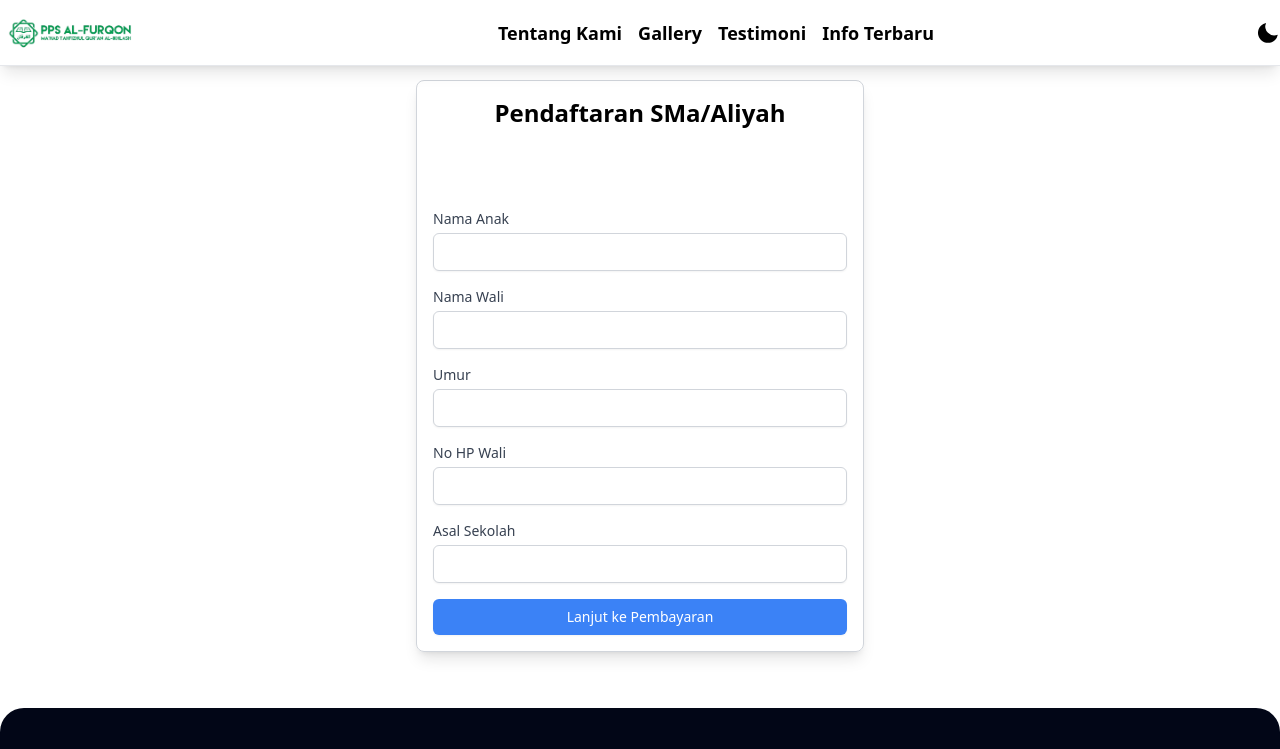
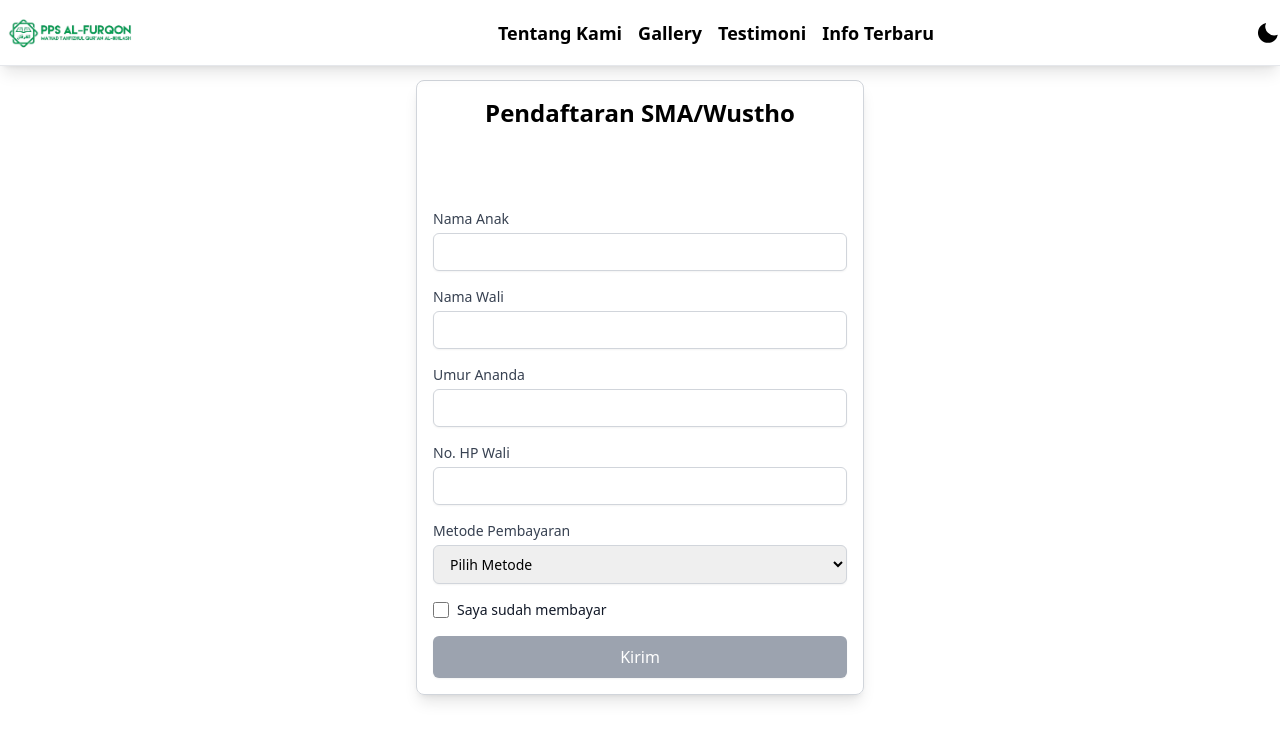
Before and after one commit to anwarchoirawr/NewPps, a React (Vite) app: page /NewPps/formulir-sma in a window 1280 px wide. Shown: the top 749 px of the page. Built offline with nearby package versions, Linux system fonts and the light colour scheme.

Commit message:
merubah fitur formulir sma

```diff
--- a/src/components/Pendaftaran/FormulirSma.jsx
+++ b/src/components/Pendaftaran/FormulirSma.jsx
@@ -1,5 +1,6 @@
 import React, { useState, useRef, useEffect } from 'react';
-import { useNavigate } from 'react-router-dom'; // Import useNavigate
+import { useNavigate } from 'react-router-dom';
+import { FaClipboard, FaClipboardCheck } from 'react-icons/fa'; // Import ikon copy
 
 const FormulirSma = () => {
   const [formData, setFormData] = useState({
@@ -7,22 +8,22 @@ const FormulirSma = () => {
     namaWali: '',
     umur: '',
     noHpWali: '',
-    asalSekolah: '',
+    metodePembayaran: '',
     buktiPembayaran: null,
     sudahMembayar: false,
   });
   const [errorMessage, setErrorMessage] = useState('');
   const [successMessage, setSuccessMessage] = useState('');
+  const [isTransferPopupVisible, setIsTransferPopupVisible] = useState(false);
+  const [isCopied, setIsCopied] = useState(false); // State untuk menandai apakah nomor rekening sudah disalin
+  const [isFormValid, setIsFormValid] = useState(false); // State untuk mengatur status validitas form
   const formRef = useRef(null);
+  const navigate = useNavigate();
 
-  const navigate = useNavigate(); // Menginisialisasi hook useNavigate
-
-  // Function untuk menyimpan data form di localStorage
   const saveFormData = (data) => {
     localStorage.setItem('formDataSma', JSON.stringify(data));
   };
 
-  // Function untuk memuat data form dari localStorage
   const loadFormData = () => {
     const savedData = localStorage.getItem('formDataSma');
     if (savedData) {
@@ -31,7 +32,6 @@ const FormulirSma = () => {
     return null;
   };
 
-  // Saat form pertama kali di-load, kita ambil data dari localStorage
   useEffect(() => {
     const savedData = loadFormData();
     if (savedData) {
@@ -39,17 +39,29 @@ const FormulirSma = () => {
     }
   }, []);
 
+  useEffect(() => {
+    setIsFormValid(formData.sudahMembayar); // Update status tombol ketika checkbox berubah
+  }, [formData.sudahMembayar]);
+
   const handleChange = (e) => {
     const { name, value, type, files } = e.target;
     let newFormData = { ...formData, [name]: type === 'file' ? files[0] : value };
     setFormData(newFormData);
-    saveFormData(newFormData); // Simpan data setiap kali terjadi perubahan
+    saveFormData(newFormData);
+
+    if (name === 'metodePembayaran') {
+      if (value === 'Transfer Bank') {
+        setIsTransferPopupVisible(true);
+      } else {
+        setIsTransferPopupVisible(false);
+      }
+    }
   };
 
   const handleCheckboxChange = (e) => {
     const newFormData = { ...formData, sudahMembayar: e.target.checked };
     setFormData(newFormData);
-    saveFormData(newFormData); // Simpan data ketika checkbox berubah
+    saveFormData(newFormData);
   };
 
   const handleSubmit = async (e) => {
@@ -57,8 +69,7 @@ const FormulirSma = () => {
     setErrorMessage('');
     setSuccessMessage('');
 
-    // Validasi sederhana
-    if (!formData.namaAnak || !formData.namaWali || !formData.umur || !formData.noHpWali || !formData.asalSekolah) {
+    if (!formData.namaAnak || !formData.namaWali || !formData.umur || !formData.noHpWali || !formData.metodePembayaran) {
       setErrorMessage('Semua field harus diisi');
       return;
     }
@@ -73,13 +84,12 @@ const FormulirSma = () => {
       return;
     }
 
-    // Upload file bukti pembayaran
     const formDataToSend = new FormData();
     formDataToSend.append('namaAnak', formData.namaAnak);
     formDataToSend.append('namaWali', formData.namaWali);
     formDataToSend.append('umur', formData.umur);
     formDataToSend.append('noHpWali', formData.noHpWali);
-    formDataToSend.append('asalSekolah', formData.asalSekolah);
+    formDataToSend.append('metodePembayaran', formData.metodePembayaran);
     formDataToSend.append('buktiPembayaran', formData.buktiPembayaran);
 
     try {
@@ -97,7 +107,7 @@ const FormulirSma = () => {
         setErrorMessage(data.error);
       } else {
         setSuccessMessage(data.message);
-        localStorage.removeItem('formDataSma'); // Hapus data dari localStorage jika form sukses
+        localStorage.removeItem('formDataSma');
       }
     } catch (error) {
       setErrorMessage(error.message);
@@ -111,13 +121,51 @@ const FormulirSma = () => {
         block: 'start',
         inline: 'nearest',
       });
-      window.scrollBy(0, -60); // Sesuaikan nilai untuk menggeser ke atas
+      window.scrollBy(0, -60);
     }
   }, []);
 
+  const handleClosePopup = () => {
+    setIsTransferPopupVisible(false);
+  };
+
+  const handleCopyToClipboard = () => {
+    navigator.clipboard.writeText('713697889');
+    setIsCopied(true);
+    setTimeout(() => setIsCopied(false), 2000); // Reset status setelah 2 detik
+  };
+
   return (
     <div className="relative max-w-md mx-auto p-4 border border-gray-300 rounded-lg shadow-lg mt-20">
-      {/* Notifikasi */}
+      {isTransferPopupVisible && (
+        <div className="fixed inset-0 flex items-center justify-center bg-black bg-opacity-50">
+          <div className="bg-white p-6 rounded-lg shadow-lg max-w-sm w-full">
+            <h3 className="text-lg font-semibold mb-4">Informasi Pembayaran</h3>
+            <p>Silahkan transfer sebesar Rp 300.000 ke:</p>
+            <p className="font-semibold">
+              BSI <br />
+              <span className="text-black font-bold flex items-center">
+                713697889
+                <FaClipboard
+                  onClick={handleCopyToClipboard}
+                  className="ml-2 text-gray-600 cursor-pointer hover:text-gray-800"
+                  title="Salin nomor rekening"
+                />
+                {isCopied && <FaClipboardCheck className="ml-2 text-green-600" title="Nomor rekening disalin!" />}
+              </span>
+              <br />
+              (AN. PPS ALFURQON)
+            </p>
+            <button
+              onClick={handleClosePopup}
+              className="mt-4 w-full bg-red-500 text-white py-2 px-4 rounded-md shadow-sm hover:bg-red-600 focus:outline-none focus:ring-2 focus:ring-offset-2 focus:ring-red-500"
+            >
+              Tutup
+            </button>
+          </div>
+        </div>
+      )}
+
       {errorMessage && (
         <div className="absolute inset-0 flex items-center justify-center">
           <div className="bg-red-100 text-red-800 p-4 rounded-lg shadow-md">
@@ -133,10 +181,9 @@ const FormulirSma = () => {
         </div>
       )}
 
-      <h2 className="text-2xl font-semibold mb-4 text-center">Pendaftaran SMa/Aliyah</h2>
-      <div ref={formRef} className="pt-16"> {/* Margin atas tambahan */}
+      <h2 className="text-2xl font-semibold mb-4 text-center">Pendaftaran SMA/Wustho</h2>
+      <div ref={formRef} className="pt-16">
         <form onSubmit={handleSubmit} className="space-y-4">
-          {/* Form fields */}
           <div>
             <label htmlFor="namaAnak" className="block text-sm font-medium text-gray-700">Nama Anak</label>
             <input
@@ -164,7 +211,7 @@ const FormulirSma = () => {
           </div>
 
           <div>
-            <label htmlFor="umur" className="block text-sm font-medium text-gray-700">Umur</label>
+            <label htmlFor="umur" className="block text-sm font-medium text-gray-700">Umur Ananda</label>
             <input
               type="number"
               id="umur"
@@ -177,7 +224,7 @@ const FormulirSma = () => {
           </div>
 
           <div>
-            <label htmlFor="noHpWali" className="block text-sm font-medium text-gray-700">No HP Wali</label>
+            <label htmlFor="noHpWali" className="block text-sm font-medium text-gray-700">No. HP Wali</label>
             <input
               type="text"
               id="noHpWali"
@@ -190,28 +237,55 @@ const FormulirSma = () => {
           </div>
 
           <div>
-            <label htmlFor="asalSekolah" className="block text-sm font-medium text-gray-700">Asal Sekolah</label>
-            <input
-              type="text"
-              id="asalSekolah"
-              name="asalSekolah"
-              value={formData.asalSekolah}
+            <label htmlFor="metodePembayaran" className="block text-sm font-medium text-gray-700">Metode Pembayaran</label>
+            <select
+              id="metodePembayaran"
+              name="metodePembayaran"
+              value={formData.metodePembayaran}
               onChange={handleChange}
               required
               className="mt-1 block w-full px-3 py-2 border border-gray-300 rounded-md shadow-sm focus:outline-none focus:ring-1 focus:ring-indigo-500 sm:text-sm"
-            />
+            >
+              <option value="">Pilih Metode</option>
+              <option value="Transfer Bank">Transfer Bank</option>
+              </select>
           </div>
 
-          <div>
-            <button
-              type="button"
-              onClick={() => navigate('/pembayaran')} // Navigasi dengan useNavigate
-              className="w-full px-4 py-2 bg-blue-500 text-white rounded-md shadow-sm hover:bg-blue-600 focus:outline-none focus:ring-2 focus:ring-offset-2 focus:ring-blue-500 sm:text-sm"
-            >
-              Lanjut ke Pembayaran
-            </button>
+          {formData.metodePembayaran === 'Transfer Bank' && (
+            <div>
+              <label htmlFor="buktiPembayaran" className="block text-sm font-medium text-gray-700">Bukti Pembayaran</label>
+              <input
+                type="file"
+                id="buktiPembayaran"
+                name="buktiPembayaran"
+                onChange={handleChange}
+                required
+                className="mt-1 block w-full px-3 py-2 border border-gray-300 rounded-md shadow-sm focus:outline-none focus:ring-1 focus:ring-indigo-500 sm:text-sm"
+              />
+            </div>
+          )}
+
+          <div className="flex items-center">
+            <input
+              type="checkbox"
+              id="sudahMembayar"
+              name="sudahMembayar"
+              checked={formData.sudahMembayar}
+              onChange={handleCheckboxChange}
+              className="h-4 w-4 text-indigo-600 focus:ring-indigo-500 border-gray-300 rounded"
+            />
+            <label htmlFor="sudahMembayar" className="ml-2 block text-sm text-gray-900">Saya sudah membayar</label>
           </div>
 
+          <button
+            type="submit"
+            disabled={!isFormValid}
+            className={`w-full py-2 px-4 border border-transparent rounded-md shadow-sm text-base font-medium text-white ${
+              isFormValid ? 'bg-indigo-600 hover:bg-indigo-700' : 'bg-gray-400 cursor-not-allowed'
+            }`}
+          >
+            Kirim
+          </button>
         </form>
       </div>
     </div>
```
Also changed, not shown: 2 other files (tests, documents, lock files or other folders).
